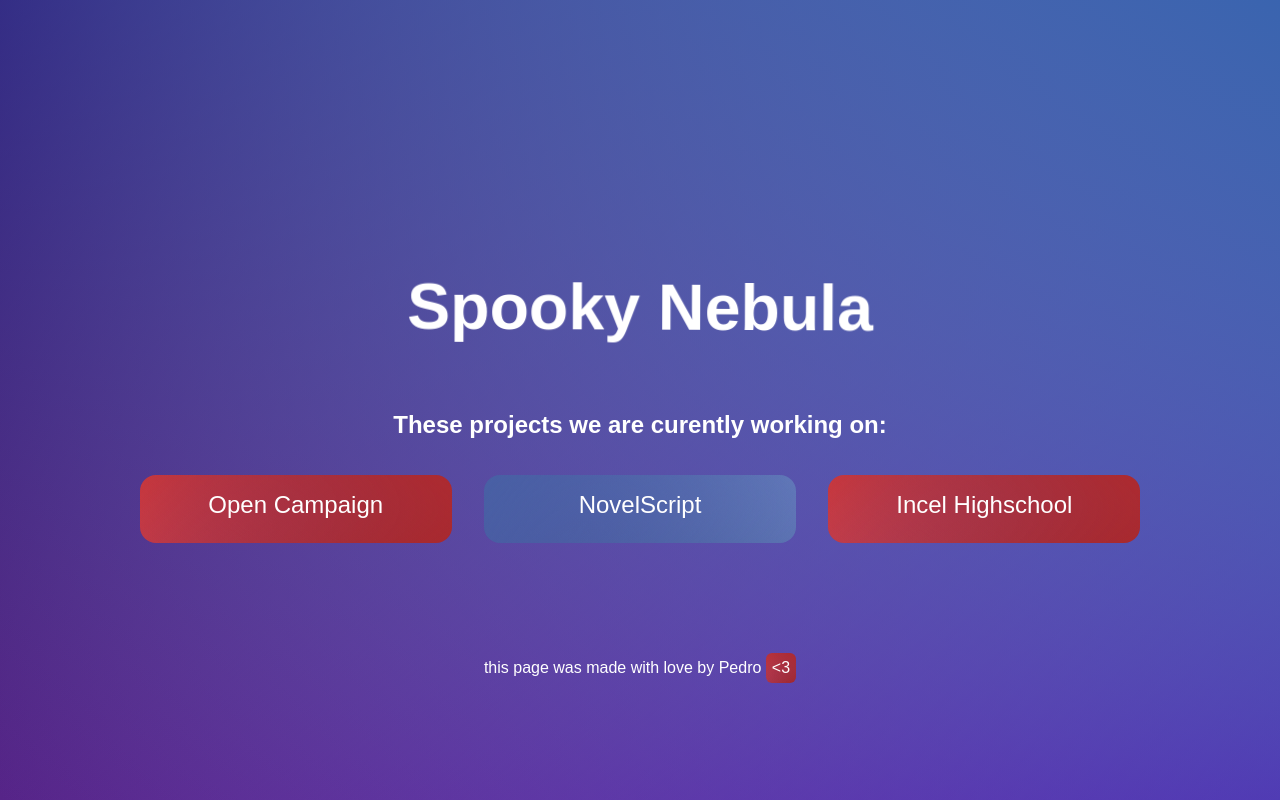
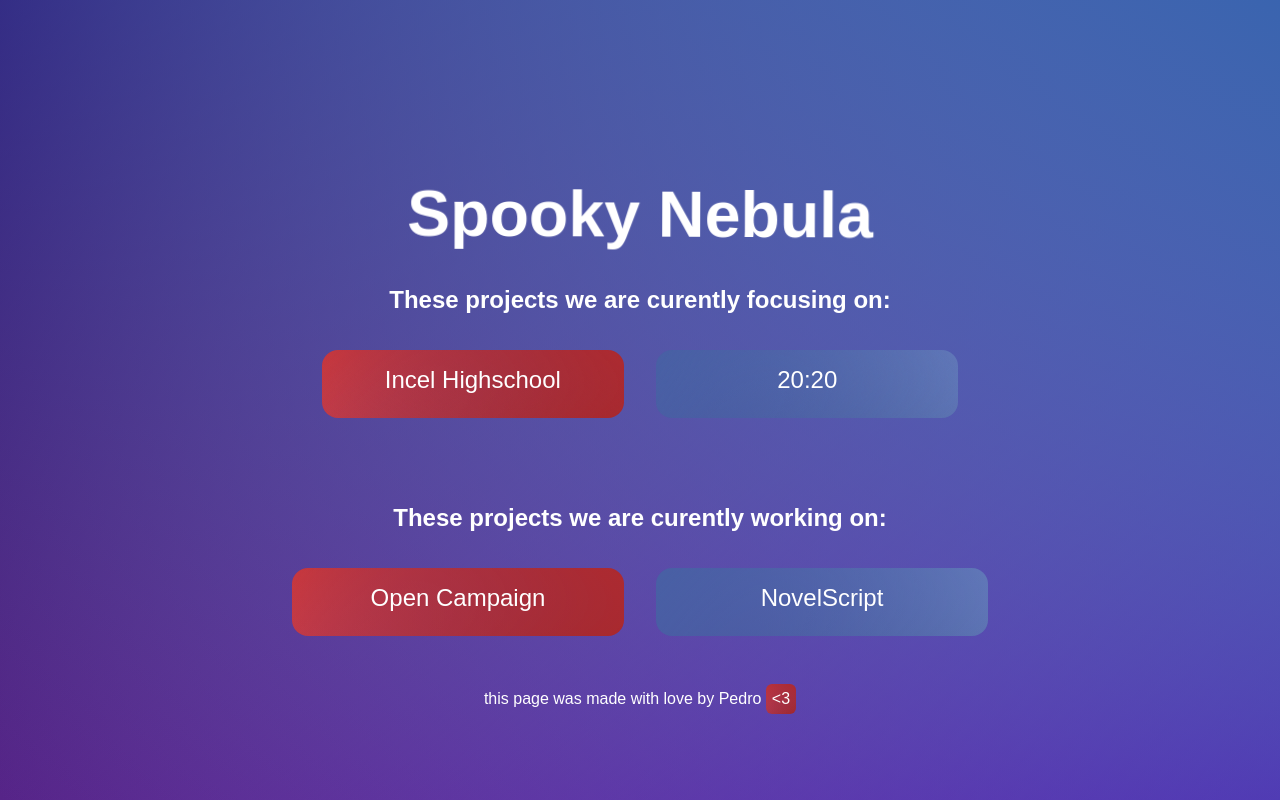
Before and after one commit to spooky-nebula/spooky-nebula.github.io, a plain HTML site: page index.html in a window 1280 px wide. Drawn offline with Linux system fonts and the light colour scheme.

Commit message:
Updated the website with more current information

```diff
--- a/index.html
+++ b/index.html
@@ -19,6 +19,19 @@
       <h1>Spooky Nebula</h1>
     </div>
     <div class="napkin">
+      <h2>These projects we are curently focusing on:</h2>
+    </div>
+    <div class="table">
+      <a href="https://incelhighschool.spookynebula.com" target="_blank" class="plate" title="Website not available yet">
+        <p>Incel Highschool</p>
+        <p>A Visual Novel about incels</p>
+      </a>
+      <a href="https://20-20.spookynebula.com" target="_blank" class="plate" title="Website not available yet">
+        <p>20:20</p>
+        <p>A very Wet and Rainy game about stealth and guns</p>
+      </a>
+    </div>
+    <div class="napkin">
       <h2>These projects we are curently working on:</h2>
     </div>
     <div class="table">
@@ -30,10 +43,6 @@
         <p>NovelScript</p>
         <p>Javascript library to facilitate building a Visual Novel in electron or node.js</p>
       </a>
-      <a href="https://incelhighschool.spookynebula.com" target="_blank" class="plate" title="Website not available yet">
-        <p>Incel Highschool</p>
-        <p>A Visual Novel about incels</p>
-      </a>
     </div>
     <div class="floor">
       <p>this page was made with love by Pedro</p>
```
